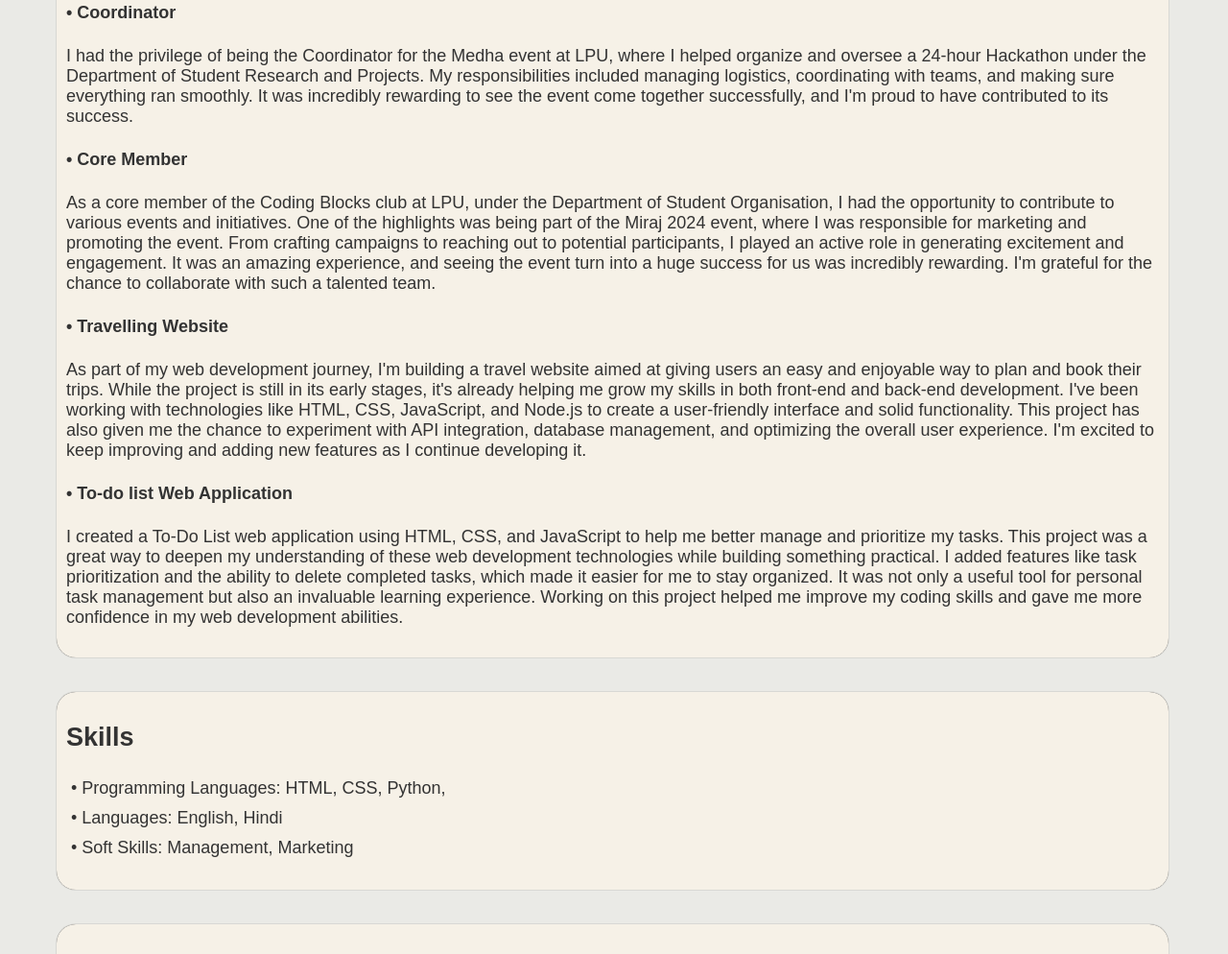
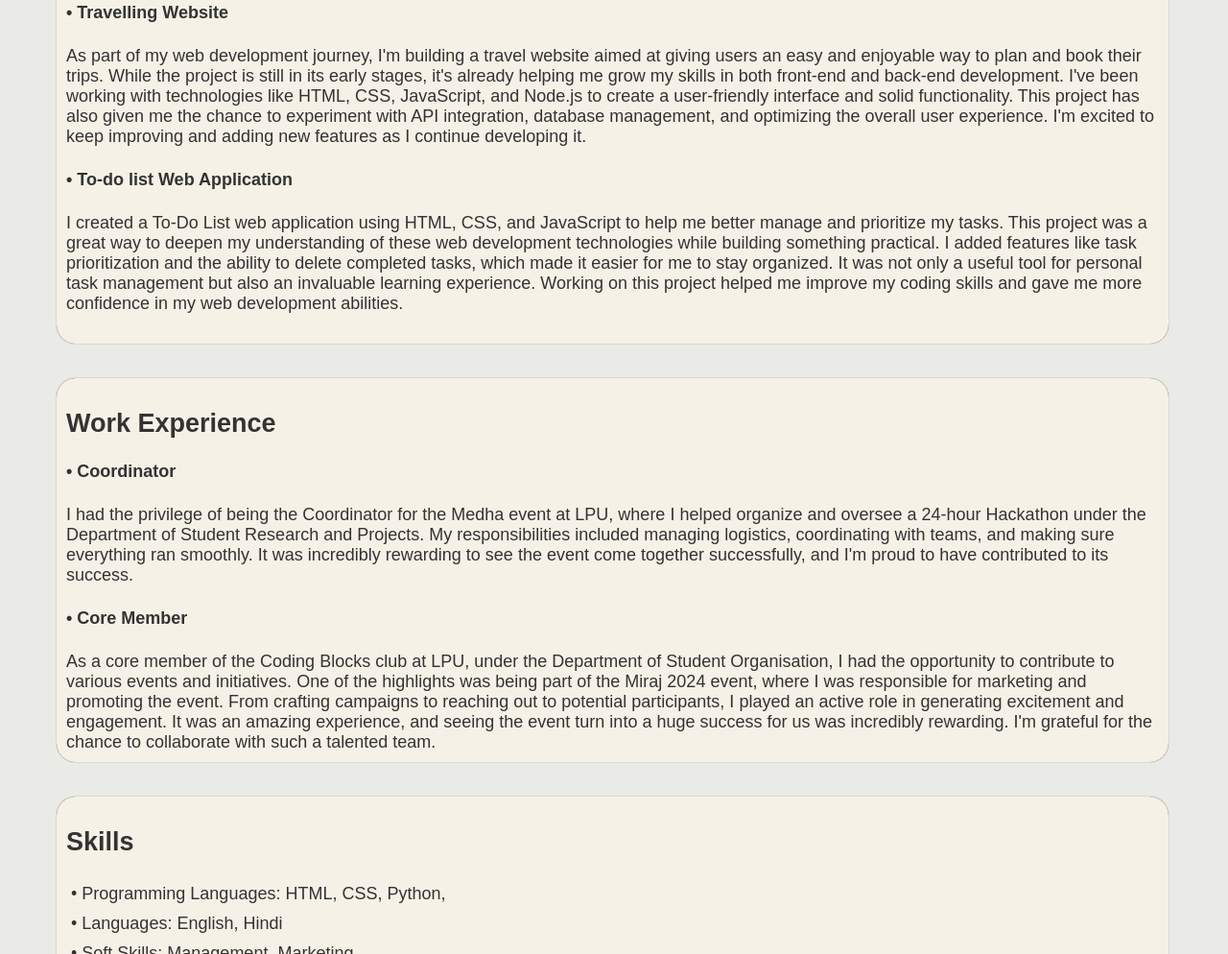
Before and after one commit to divydeepmishra/WinterOfCode, a plain HTML site: page portfolio1.html in a window 1280 px wide. Shown: the part 773-1767 px from the top of the page at 96% size. Drawn offline with Linux system fonts and the light colour scheme.

Commit message:
basic portfolio by using HTML and css

```diff
--- a/portfolio1.html
+++ b/portfolio1.html
@@ -87,6 +87,17 @@
             box-shadow: 0 0 1px #333;
             background-color: rgb(246, 241, 231);
         }
+        #workexperience {
+            padding: 3em;
+            font-size: 18px;
+            padding: 10px;
+            margin-left: 3em;
+            margin-right: 3em;
+            border-radius: 20px;
+            margin-top: 2em;
+            box-shadow: 0 0 1px #333;
+            background-color: rgb(246, 241, 231);
+        }
 
         #skill {
             padding: 3em;
@@ -172,18 +183,7 @@
         exciting challenge that helped me grow my skills in robotics, mechanics, and, most importantly, teamwork. The
         whole process was not just about technical learning, but also about collaborating with others to solve problems
         creatively.
-        <h4>• Coordinator</h4>
-        I had the privilege of being the Coordinator for the Medha event at LPU, where I helped organize and oversee a
-        24-hour Hackathon under the Department of Student Research and Projects. My responsibilities included managing
-        logistics, coordinating with teams, and making sure everything ran smoothly. It was incredibly rewarding to see
-        the event come together successfully, and I'm proud to have contributed to its success.
-        <h4>• Core Member</h4>
-        As a core member of the Coding Blocks club at LPU, under the Department of Student Organisation, I had the
-        opportunity to contribute to various events and initiatives. One of the highlights was being part of the Miraj
-        2024 event, where I was responsible for marketing and promoting the event. From crafting campaigns to reaching
-        out to potential participants, I played an active role in generating excitement and engagement. It was an
-        amazing experience, and seeing the event turn into a huge success for us was incredibly rewarding. I'm grateful
-        for the chance to collaborate with such a talented team.
+
         <h4>• Travelling Website</h4>
         As part of my web development journey, I'm building a travel website aimed at giving users an easy and enjoyable
         way to plan and book their trips. While the project is still in its early stages, it's already helping me grow
@@ -200,6 +200,21 @@
         me more confidence in my web development abilities.
         <br>
         <br>
+    </div>
+    <div id="workexperience">
+        <h2>Work Experience</h2>
+        <h4>• Coordinator</h4>
+        I had the privilege of being the Coordinator for the Medha event at LPU, where I helped organize and oversee a
+        24-hour Hackathon under the Department of Student Research and Projects. My responsibilities included managing
+        logistics, coordinating with teams, and making sure everything ran smoothly. It was incredibly rewarding to see
+        the event come together successfully, and I'm proud to have contributed to its success.
+        <h4>• Core Member</h4>
+        As a core member of the Coding Blocks club at LPU, under the Department of Student Organisation, I had the
+        opportunity to contribute to various events and initiatives. One of the highlights was being part of the Miraj
+        2024 event, where I was responsible for marketing and promoting the event. From crafting campaigns to reaching
+        out to potential participants, I played an active role in generating excitement and engagement. It was an
+        amazing experience, and seeing the event turn into a huge success for us was incredibly rewarding. I'm grateful
+        for the chance to collaborate with such a talented team.
     </div>
     <div id="skill">
         <h2>Skills</h2>
```
